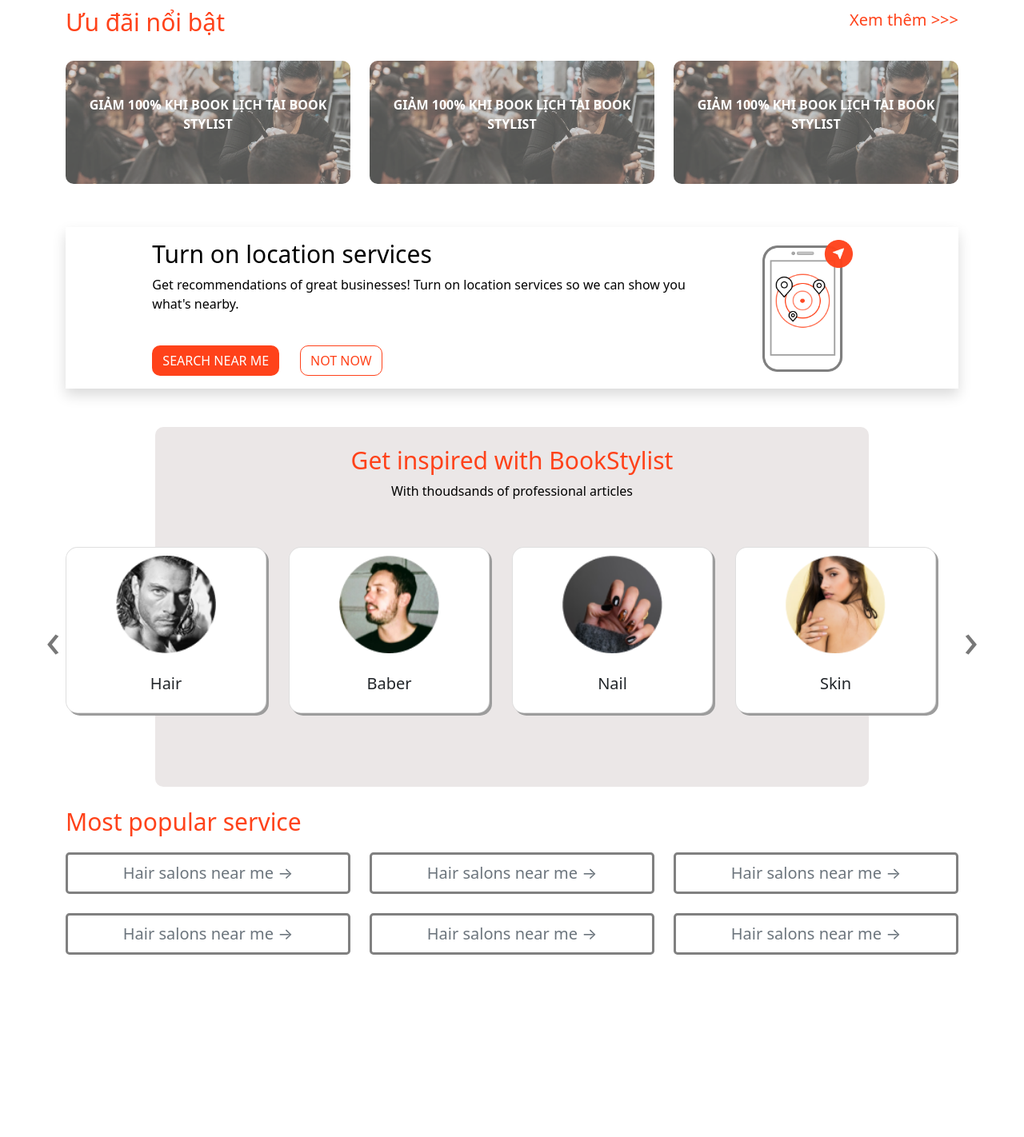
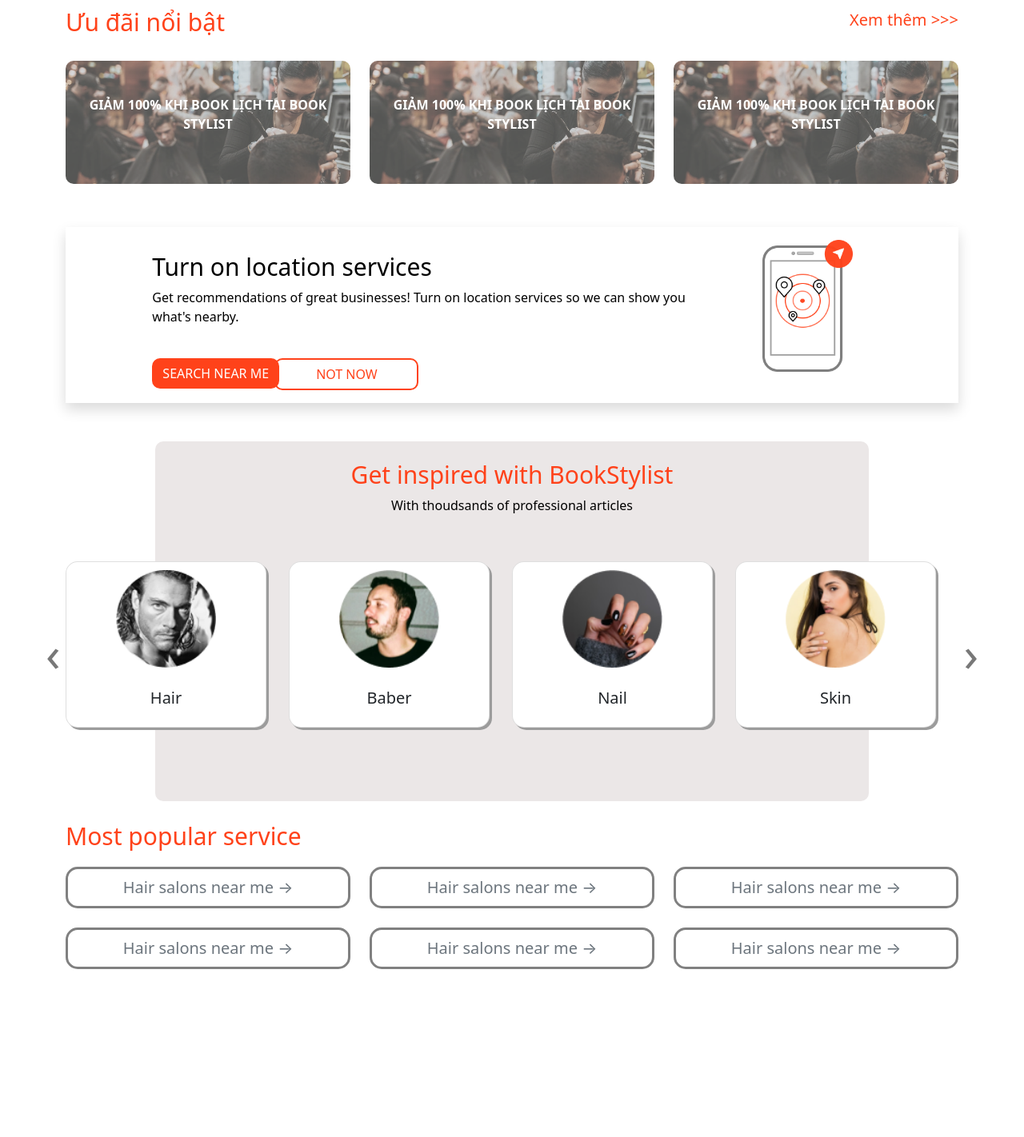
Before and after one commit to 5T1STeam/Booking-Hairdresser, a PHP site: page /html/thirty.html in a window 1280 px wide. Shown: the whole page at 80% size. Before the commit the page ends 1194 px from the top, so only its background shows below. Run offline with PHP 8.4, Linux system fonts and the light colour scheme.

Commit message:
fix Thirty and carousel

```diff
--- a/css/style.css
+++ b/css/style.css
@@ -1,4 +1,4 @@
-body{
+body {
     font-family: 'Segoe UI', Tahoma, Geneva, Verdana, sans-serif;
     margin: 0;
     padding: 0;
@@ -9,21 +9,21 @@ h1 {
     font-size: 30px !important;
 }
 
-.watchmore{
+.watchmore {
     color: #ff421a;
     font-size: 20px;
     cursor: pointer;
 }
 
-.watchmore:hover{
+.watchmore:hover {
     color: #ffa492;
 }
 
-.heading1:hover{
+.heading1:hover {
     color: #fc9f8d;
 }
 
-.promotionimg{
+.promotionimg {
     opacity: 0.8;
     max-width: 100%;
     position: relative !important;
@@ -31,9 +31,10 @@ h1 {
     cursor: pointer;
     border-radius: 10px;
 }
-.promotionimg:hover{
+
+.promotionimg:hover {
     opacity: 1;
-    border: 1px solid ;
+    border: 1px solid;
     border-color: #ff421a;
 }
 
@@ -65,8 +66,11 @@ h1 {
 
 .btn-outline {
     border-radius: 10px !important;
-  border-color: #ff421a !important;
+    border: 2px solid #ff421a !important;
     color: #ff421a !important;
+    width: max-content;
+    width: 180px;
+    margin-left: 30px;
 }
 
 .btn-outline:hover {
@@ -74,29 +78,30 @@ h1 {
     color: #ffffff !important;
     border-color: #ff421a;
 }
-.wrapper{
+
+.wrapper {
     margin: 10px 0px;
 }
 
-.inspiredbg{
+.inspiredbg {
     background-color: rgb(235, 231, 231);
     border-radius: 10px;
     margin: 0px 10%;
     height: 450px;
 }
 
-.card-img-top{
+.card-img-top {
     width: 50% !important;
     align-self: center;
     margin: 10px 0px;
 }
 
-.carouselinspired{
+.carouselinspired {
     position: relative;
     top: -300px;
 }
 
-.card{
+.card {
     width: 90%;
     border-radius: 15px !important;
     box-shadow: 3px 3px #9c9c9c;
@@ -104,12 +109,13 @@ h1 {
     align-self: center;
 }
 
-.card:hover{
+.card:hover {
     width: 100%;
 }
 
-.btn-outline-secondary{
+.btn-outline-secondary {
     border: 3px solid !important;
     width: 100%;
     border-color: gray !important;
+    border-radius: 15px !important;
 }
--- a/html/thirty.html
+++ b/html/thirty.html
@@ -1,5 +1,6 @@
 <!DOCTYPE html>
 <html>
+
 <head>
     <title>Book Stylist</title>
     <meta charset="UTF-8">
@@ -36,12 +37,13 @@
         }
     </style>
 </head>
+
 <body>
     <div class="container">
         <div class=" wrapper">
             <div class="row">
                 <h1 class="col-md-6">Ưu đãi nổi bật</h1>
-      <p class="col-md-6 text-end watchmore">Xem thêm >>></p>
+                <p class="col-md-6 text-end watchmore">Xem thêm >>> </p>
             </div>
             <div class="row text-center">
                 <div class="col-md-4">
@@ -62,18 +64,17 @@
             <div class="col-md-12">
                 <div class="shadow p-3 mb-5 bg-white">
                     <div class="row justify-content-center">
-          <div class="col-md-8">
+                        <div class="col-md-8 mt-3">
                             <h1 style="color: black !important;">Turn on location services </h1>
                             <p class="sub" style="color: black ;">
-              Get recommendations of great businesses! Turn on location services so we can show you what's
-              nearby.
+                                Get recommendations of great businesses! Turn on location services so we can show you what's nearby.
                             </p>
                             <br>
                             <div class="row">
-              <div class="col-md-3">
+                                <div class="col-md-2  col-sm-3">
                                     <a class="btn btn-full ">SEARCH NEAR ME</a>
                                 </div>
-              <div class="col-md-3">
+                                <div class="col-md-2  col-sm-3">
                                     <a class="btn btn-outline ">NOT NOW</a>
                                 </div>
                             </div>
@@ -191,25 +192,31 @@
     </div>
     <!-- java script -->
     <script src="https://code.jquery.com/jquery-3.6.0.min.js"></script>
-  <script src="https://cdn.jsdelivr.net/npm/@popperjs/core@2.9.3/dist/umd/popper.min.js"
-    integrity="sha384-eMNCOe7tC1doHpGoWe/6oMVemdAVTMs2xqW4mwXrXsW0L84Iytr2wi5v2QjrP/xp"
-    crossorigin="anonymous"></script>
-  <script src="https://cdn.jsdelivr.net/npm/bootstrap@5.1.0/dist/js/bootstrap.min.js"
-    integrity="sha384-cn7l7gDp0eyniUwwAZgrzD06kc/tftFf19TOAs2zVinnD/C7E91j9yyk5//jjpt/"
-    crossorigin="anonymous"></script>
+    <script src="https://cdn.jsdelivr.net/npm/@popperjs/core@2.9.3/dist/umd/popper.min.js" integrity="sha384-eMNCOe7tC1doHpGoWe/6oMVemdAVTMs2xqW4mwXrXsW0L84Iytr2wi5v2QjrP/xp" crossorigin="anonymous"></script>
+    <script src="https://cdn.jsdelivr.net/npm/bootstrap@5.1.0/dist/js/bootstrap.min.js" integrity="sha384-cn7l7gDp0eyniUwwAZgrzD06kc/tftFf19TOAs2zVinnD/C7E91j9yyk5//jjpt/" crossorigin="anonymous"></script>
     <script src="../js/owl.carousel.min.js"></script>
 
     <script>
         $('.owl-carousel').owlCarousel({
 
-      items: 4,
+            items: 5,
             dots: false,
             loop: true,
             nav: true,
+            responsive: {
+                0: {
+                    items: 6
 
+                },
+                600: {
+                    items: 4
+                }
+
+            }
 
         });
     </script>
     <!-- javascript -->
 </body>
+
 </html>
```
Also changed, not shown: html/Carousel.html (+10 -0 lines). Lines whose indentation alone changed are shown as unchanged.
